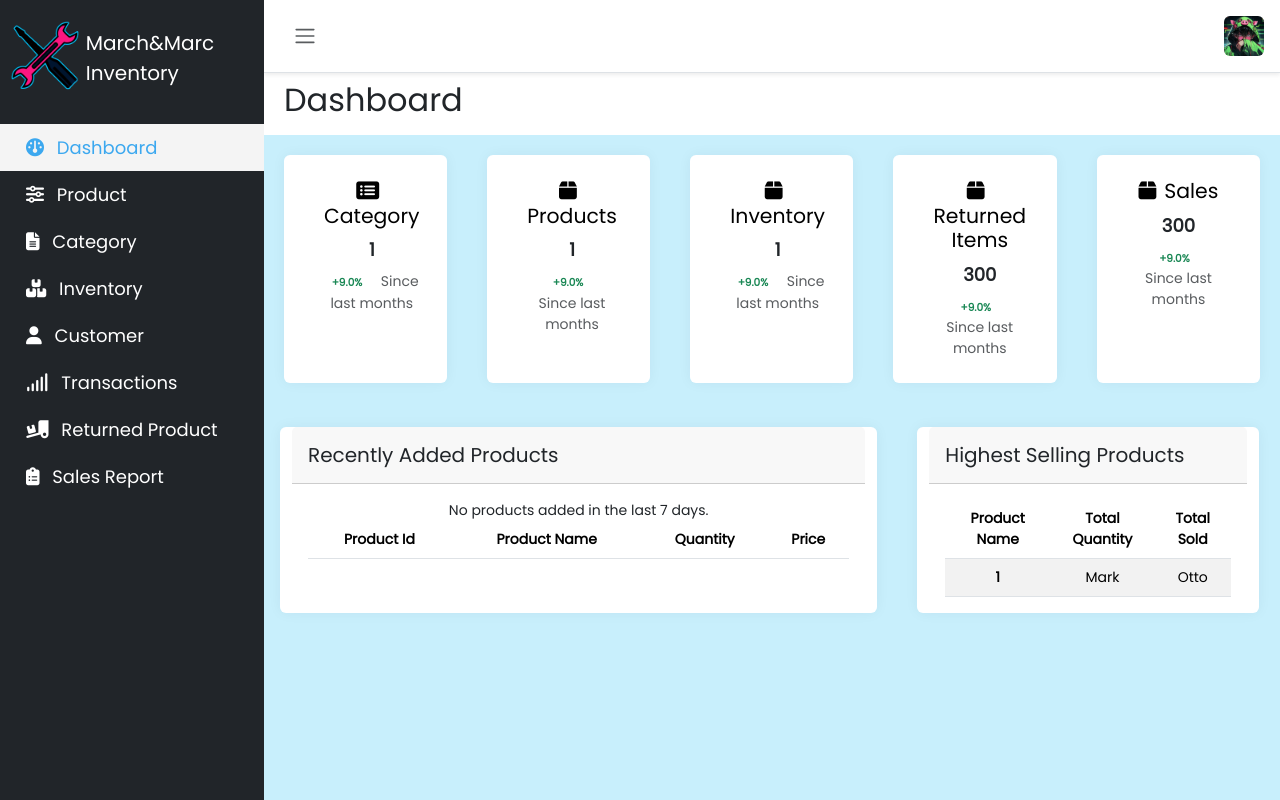
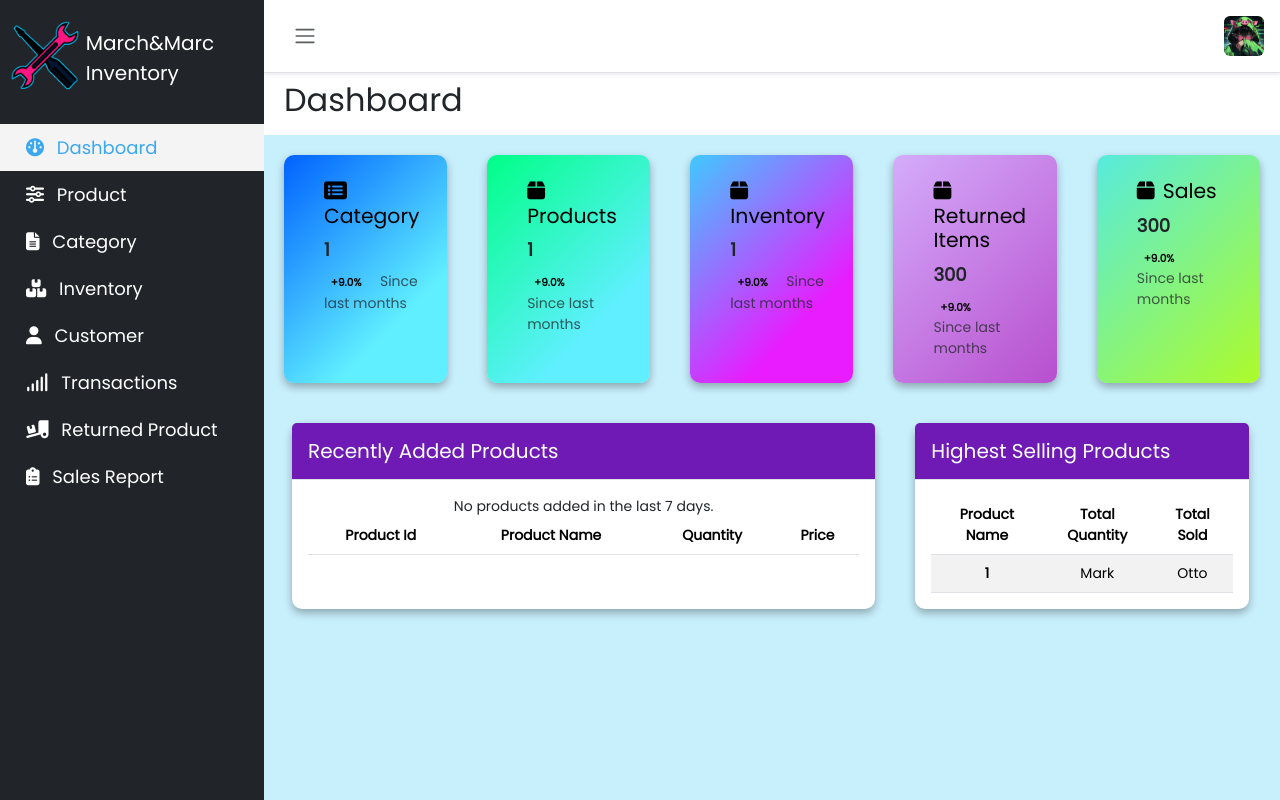
Before and after one commit to Zekechan11/InventoryMARCH, a PHP site: page / in a window 1280 px wide. Run offline with PHP 8.4, Linux system fonts and the light colour scheme; data comes from the database, SQL or seed files in the repository; lists and menus that the app fills with data are empty; some libraries are stand-ins or nearby versions.

Commit message:
december 10

```diff
--- a/category.php
+++ b/category.php
@@ -30,7 +30,7 @@ require_once('function/update.php');
         <div class="col-lg-12">
             <div class="card-body text-center">
                 <div class="table-responsive">
-                    <table id="example" class=" display" style="width:100%;">
+                    <table id="example" class="display" style="width:100%;">
                         <thead>
                             <tr>
                                 <th class="text-center">Category Id</th>
--- /dev/null
+++ b/css/main.css
@@ -0,0 +1,173 @@
+@import url('https://fonts.googleapis.com/css2?family=Poppins&display=swap');
+
+*, ::after,
+::before {
+    box-sizing: border-box;
+}
+
+body {
+    font-family: 'Poppins', sans-serif;
+    font-size: 0.875rem;
+    opacity: 1;
+    overflow-y: scroll;
+    margin: 0;
+}
+
+a {
+    cursor: pointer;
+    text-decoration: none;
+    font-family: 'Poppins', sans-serif;
+}
+
+li {
+    list-style: none;
+}
+
+
+h4 {
+    font-family: 'Poppins', sans-serif;
+    font-size: 1.275rem;
+    color: var(--bs-emphasis-color);
+}
+
+/* Layouts for admin dashboard */
+
+.wrapper {
+    align-items: stretch;
+    display: flex;
+    width: 100%;
+}
+
+
+#sidebar {
+    max-width: 264px;
+    min-width: 264px;
+    background: var(--bs-dark);
+    transition: all 0.35s ease-in-out;
+}
+
+.main {
+    display: flex;
+    flex-direction: column;
+    min-height: 100vh;
+    min-width: 0;
+    overflow: hidden;
+    transition: all 0.35s ease-in-out;
+    width: 100%;
+    background: #C8EFFC;
+}
+
+/* Sidebar Menu */
+.sidebar-logo img {
+    position: relative;
+    right: 5px;
+    width: 100px; /* Set the desired width */
+    height: 100px; /* Set the desired height */
+}
+
+.sidebar-logo {
+    position: relative; /* Set position to relative for z-index to work */
+}
+
+.sidebar-logo a {
+    position: absolute;
+    font-size: 20px;
+    top: 50%;
+    left: 150px;
+    color: white;
+    transform: translate(-50%, -50%); /* Center the text */
+    z-index: 2; /* Set the z-index value for the anchor text */
+}
+
+
+.sidebar-nav {
+    flex-grow: 1;
+    list-style: none;
+    margin-bottom: 0;
+    padding-left: 0;
+    margin-left: 0;
+}
+
+
+.sidebar-header {
+    color: white;
+    font-size: .75rem;
+    padding: 1.5rem 1.5rem .375rem;
+}
+
+a.sidebar-link {
+    padding: .625rem 1.625rem;
+    color: white;
+    position: relative;
+    display: block;
+    font-size: 0.875rem;
+}
+
+.sidebar-link {
+    color: #000; /* Default text color */
+    background-color: transparent; /* Default background color */
+    text-decoration: none; /* Remove underline if needed */
+    transition: color 0.3s, background-color 0.3s; /* Add smooth transitions */
+}
+
+li:hover,
+li.active {
+    background-color: #f4f4f4; /* Change to your desired background color on hover */
+}
+
+li:hover a,
+li.active a {
+    color: rgb(60, 168, 239); /* Text color for the active link */
+}
+
+.avatar {
+    height: 40px;
+    width: 40px;
+}
+
+.navbar-expand .navbar-nav {
+    margin-left: auto;
+}
+
+.content {
+    flex: 1;
+    max-width: 100vw;
+    width: 100%;
+}
+
+@media (min-wdth: 76px) {
+    .content {
+        max-width: auto;
+        width: auto;
+    }
+}
+
+.card {
+    margin: 20px;
+    box-shadow: 0 0 .875rem rgb(34, 46, 60, .05);
+    margin-bottom: 24px;
+}
+
+
+.illustration {
+    background-color: orange;
+    color:  var(--bs-emphasis-color);
+}
+
+.illustration-img {
+    max-width: 150px;
+    width: 100%;
+}
+
+/* Sidebar Toggle  */
+
+#sidebar.collapsed {
+    margin-left: -264px;
+}
+
+
+/*  */
+
+.container-sm {
+    padding-top: 100px;
+}
--- a/css/style.css
+++ /dev/null
@@ -1,173 +0,0 @@
-@import url('https://fonts.googleapis.com/css2?family=Poppins&display=swap');
-
-*, ::after,
-::before {
-    box-sizing: border-box;
-}
-
-body {
-    font-family: 'Poppins', sans-serif;
-    font-size: 0.875rem;
-    opacity: 1;
-    overflow-y: scroll;
-    margin: 0;
-}
-
-a {
-    cursor: pointer;
-    text-decoration: none;
-    font-family: 'Poppins', sans-serif;
-}
-
-li {
-    list-style: none;
-}
-
-
-h4 {
-    font-family: 'Poppins', sans-serif;
-    font-size: 1.275rem;
-    color: var(--bs-emphasis-color);
-}
-
-/* Layouts for admin dashboard */
-
-.wrapper {
-    align-items: stretch;
-    display: flex;
-    width: 100%;
-}
-
-
-#sidebar {
-    max-width: 264px;
-    min-width: 264px;
-    background: var(--bs-dark);
-    transition: all 0.35s ease-in-out;
-}
-
-.main {
-    display: flex;
-    flex-direction: column;
-    min-height: 100vh;
-    min-width: 0;
-    overflow: hidden;
-    transition: all 0.35s ease-in-out;
-    width: 100%;
-    background: #C8EFFC;
-}
-
-/* Sidebar Menu */
-.sidebar-logo img {
-    position: relative;
-    right: 5px;
-    width: 100px; /* Set the desired width */
-    height: 100px; /* Set the desired height */
-}
-
-.sidebar-logo {
-    position: relative; /* Set position to relative for z-index to work */
-}
-
-.sidebar-logo a {
-    position: absolute;
-    font-size: 20px;
-    top: 50%;
-    left: 150px;
-    color: white;
-    transform: translate(-50%, -50%); /* Center the text */
-    z-index: 2; /* Set the z-index value for the anchor text */
-}
-
-
-.sidebar-nav {
-    flex-grow: 1;
-    list-style: none;
-    margin-bottom: 0;
-    padding-left: 0;
-    margin-left: 0;
-}
-
-
-.sidebar-header {
-    color: white;
-    font-size: .75rem;
-    padding: 1.5rem 1.5rem .375rem;
-}
-
-a.sidebar-link {
-    padding: .625rem 1.625rem;
-    color: white;
-    position: relative;
-    display: block;
-    font-size: 0.875rem;
-}
-
-.sidebar-link {
-    color: #000; /* Default text color */
-    background-color: transparent; /* Default background color */
-    text-decoration: none; /* Remove underline if needed */
-    transition: color 0.3s, background-color 0.3s; /* Add smooth transitions */
-}
-
-.sidebar-link:hover {
-    color: rgb(60, 168, 239); /* Text color for the active link */
-    background-color: #f4f4f4; /* Change to your desired background color on hover */
-}
-
-.sidebar-link.active {
-    color: rgb(60, 168, 239); /* Text color for the active link */
-    background-color: #f4f4f4; /* Background color for the active link */
-}
-
-.avatar {
-    height: 40px;
-    width: 40px;
-}
-
-.navbar-expand .navbar-nav {
-    margin-left: auto;
-}
-
-.content {
-    flex: 1;
-    max-width: 100vw;
-    width: 100%;
-}
-
-@media (min-wdth: 76px) {
-    .content {
-        max-width: auto;
-        width: auto;
-    }
-}
-
-.card {
-    margin: 20px;
-    box-shadow: 0 0 .875rem rgb(34, 46, 60, .05);
-    margin-bottom: 24px;
-}
-
-
-.illustration {
-    background-color: orange;
-    color:  var(--bs-emphasis-color);
-}
-
-.illustration-img {
-    max-width: 150px;
-    width: 100%;
-}
-
-/* Sidebar Toggle  */
-
-#sidebar.collapsed {
-    margin-left: -264px;
-}
-
-
-/*  */
-
-.container-sm {
-    padding-top: 100px;
-}
--- a/inc/header.php
+++ b/inc/header.php
@@ -7,7 +7,7 @@
     <title>March & Marc Inventory</title>
     <link href="https://cdn.jsdelivr.net/npm/bootstrap@5.3.2/dist/css/bootstrap.min.css" rel="stylesheet">
     <script src="https://kit.fontawesome.com/7b92f6b770.js" crossorigin="anonymous"></script>
-    <link rel="stylesheet" href="css/style.css">
+    <link rel="stylesheet" href="css/main.css">
     <link rel="stylesheet" href="style-report.css">
     <link rel="stylesheet" href="https://cdn.datatables.net/1.13.7/css/jquery.dataTables.min.css">
 </head>
@@ -21,51 +21,51 @@
                     <a href="index.php">March&Marc<br>Inventory</a>
                 </div>
                 <ul class="sidebar-nav">
-                    <li class="sidebar-item">
-                        <a href="index.php" class="sidebar-link active" style="font-size: 18px;">
+                    <li class="active">
+                        <a href="index.php" class="sidebar-link" style="font-size: 18px;">
                             <i class="fa-solid fa-gauge pe-2"></i>
                             Dashboard
                         </a>
                     </li>
 
-                    <li class="sidebar-item">
+                    <li>
                         <a href="product.php" class="sidebar-link" style="font-size: 18px;">
                             <i class="fa-solid fa-sliders pe-2"></i>
                             Product
                         </a>
                     </li>
-                    <li class="sidebar-item">
+                    <li>
                         <a href="category.php" class="sidebar-link" style="font-size: 18px;">
                             <i class="fa-solid fa-file-lines pe-2"></i>
                             Category
                         </a>
                     </li>
-                    <li class="sidebar-item">
+                    <li>
                         <a href="inventory.php" class="sidebar-link" style="font-size: 18px;">
                             <i class="fa-solid fa-boxes-stacked pe-2"></i>
                             Inventory
                         </a>
                     </li>
-                    <li class="sidebar-item">
+                    <li>
                         <a href="customer.php" class="sidebar-link" style="font-size: 18px;">
                             <i class="fa-solid fa-user pe-2"></i>
                             Customer
                         </a>
                     </li>
-                    <li class="sidebar-item">
+                    <li>
                         <a href="transaction.php" class="sidebar-link" style="font-size: 18px;">
                             <i class="fa-solid fa-signal pe-2"></i>
                             Transactions
                         </a>
                     </li>
-                    <li class="sidebar-item">
+                    <li>
                         <a href="returned_product.php" class="sidebar-link" style="font-size: 18px;">
                             <i class="fa-solid fa-truck-ramp-box pe-2"></i>
                             Returned Product
                         </a>
                     </li>
 
-                    <li class="sidebar-item">
+                    <li>
                         <a href="sales_report.php" class="sidebar-link" style="font-size: 18px;">
                             <i class="fa-solid fa-clipboard-list pe-2"></i>
                             Sales Report
@@ -94,6 +94,7 @@
                     </ul>
                 </div>
             </nav>
+
 </body>
 
 </html>
--- a/index.php
+++ b/index.php
@@ -2,6 +2,62 @@
 require_once('inc/header.php');
 require_once('dbconfig.php');
 ?>
+<style>
+    .card {
+        border-radius: 10px;
+        /* Optional: Add rounded corners to the cards */
+        box-shadow: 0 4px 8px rgba(0, 0, 0, 0.3);
+        /* Optional: Add a subtle box shadow */
+        margin-bottom: 20px;
+        /* Optional: Add some spacing between cards */
+    }
+
+    .card1 {
+        background: linear-gradient(-45deg, #60efff 28%, #0061ff 100%);
+    }
+
+    .card2 {
+        background: linear-gradient(-45deg, #60efff 28%, #00ff87 100%);
+    }
+
+    .card3 {
+        background: linear-gradient(-45deg, #e81cff 28%, #40c9ff 100%);
+    }
+
+    .card4 {
+        background: linear-gradient(-45deg, #b84fce 0%, #d4acfb 100%);
+    }
+
+    .card5 {
+        background: linear-gradient(-45deg, #aefb2a 0%, #57ebde 100%);
+    }
+
+    .card-body {
+        text-align: left;
+        /* Optional: Align the text to the left within the card body */
+    }
+
+    .card-header {
+        background-color: #6F1AB4;
+        /* Optional: Change the background color of the card header */
+        border-bottom: 1px solid #dee2e6;
+        /* Optional: Add a bottom border to the card header */
+    }
+
+    .card-title {
+        color: #ffff;
+        /* Optional: Change the color of the card title */
+    }
+
+    .table {
+        margin-bottom: 0;
+        /* Optional: Remove the default margin-bottom from tables in cards */
+    }
+
+    .badge {
+        color: black;
+    }
+</style>
 
 <div class="wrapper">
     <main class="content">
@@ -11,7 +67,7 @@ require_once('dbconfig.php');
             </div>
         </header>
         <div class="custom-layout col-12 d-flex w-100 text-center" style="position: relative; left:3    0px;">
-            <div class="card border-0 px-4">
+            <div class="card border-0 px-4 card1">
                 <div class="card-body py-4">
                     <div class="d-flex align-items-start">
                         <div class="flex-grow-1">
@@ -22,7 +78,7 @@ require_once('dbconfig.php');
                                 <?php echo getCategoryCount($conn); ?>
                             </p>
                             <div class="mb-0">
-                                <span class="badge text-success me-2">
+                                <span class="badge me-2">
                                     +9.0%
                                 </span>
                                 <span class="text-muted">
@@ -33,7 +89,7 @@ require_once('dbconfig.php');
                     </div>
                 </div>
             </div>
-            <div class="card border-0 px-4">
+            <div class="card border-0 px-4 card2">
                 <div class="card-body py-4">
                     <div class="d-flex align-items-start">
                         <div class="flex-grow-1">
@@ -44,7 +100,7 @@ require_once('dbconfig.php');
                                 <?php echo getProductCount($conn); ?>
                             </p>
                             <div class="mb-0">
-                                <span class="badge text-success me-2">
+                                <span class="badge me-2">
                                     +9.0%
                                 </span>
                                 <span class="text-muted">
@@ -55,7 +111,7 @@ require_once('dbconfig.php');
                     </div>
                 </div>
             </div>
-            <div class="card border-0 px-4">
+            <div class="card border-0 px-4 card3">
                 <div class="card-body py-4">
                     <div class="d-flex align-items-start">
                         <div class="flex-grow-1">
@@ -66,7 +122,7 @@ require_once('dbconfig.php');
                                 <?php echo getInventoryCount($conn); ?>
                             </p>
                             <div class="mb-0">
-                                <span class="badge text-success me-2">
+                                <span class="badge me-2">
                                     +9.0%
                                 </span>
                                 <span class="text-muted">
@@ -77,7 +133,7 @@ require_once('dbconfig.php');
                     </div>
                 </div>
             </div>
-            <div class="card border-0 px-4">
+            <div class="card border-0 px-4 card4">
                 <div class="card-body py-4">
                     <div class="d-flex align-items-start">
                         <div class="flex-grow-1">
@@ -88,7 +144,7 @@ require_once('dbconfig.php');
                                 300
                             </p>
                             <div class="mb-0">
-                                <span class="badge text-success me-2">
+                                <span class="badge me-2">
                                     +9.0%
                                 </span>
                                 <span class="text-muted">
@@ -99,7 +155,7 @@ require_once('dbconfig.php');
                     </div>
                 </div>
             </div>
-            <div class="card border-0 px-4">
+            <div class="card border-0 px-4 card5">
                 <div class="card-body py-4">
                     <div class="d-flex align-items-start">
                         <div class="flex-grow-1">
@@ -110,7 +166,7 @@ require_once('dbconfig.php');
                                 300
                             </p>
                             <div class="mb-0">
-                                <span class="badge text-success me-2">
+                                <span class="badge me-2">
                                     +9.0%
                                 </span>
                                 <span class="text-muted">
@@ -122,8 +178,8 @@ require_once('dbconfig.php');
                 </div>
             </div>
         </div>
-        <div class="row px-2">
-        <div class="card border-0 col-md-7">
+        <div class="row g-0 px-2">
+            <div class="card mb-0 border-0 col-md-7">
                 <div class="card-header">
                     <h5 class="card-title mb-0 py-2">
                         Recently Added Products
@@ -151,10 +207,10 @@ require_once('dbconfig.php');
                                 foreach ($recentlyAddedProducts as $product) {
                             ?>
                                     <tr>
-                            <td><?=$product['product_id']?></td>
-                            <td><?=$product['product_name']?></td>
-                            <td><?=$product['quantity']?></td>
-                            <td><?=$product['price']?></td>
+                                        <td><?= $product['product_id'] ?></td>
+                                        <td><?= $product['product_name'] ?></td>
+                                        <td><?= $product['quantity'] ?></td>
+                                        <td><?= $product['price'] ?></td>
                                     </tr>
                             <?php
                                 }
@@ -164,7 +220,7 @@ require_once('dbconfig.php');
                     </table>
                 </div>
             </div>
-        <div class="card border-0 col-4">
+            <div class="card mb-0 border-0 col-4">
                 <div class="card-header">
                     <h5 class="card-title mb-0 py-2">
                         Highest Selling Products
--- a/modal/returned_products.php
+++ b/modal/returned_products.php
@@ -20,7 +20,6 @@
                                                 <th class="text-center">Customer Name</th>
                                                 <th class="text-center">Category Name</th>
                                                 <th class="text-center">Product Name</th>
-                                                <th class="text-center">Media</th>
                                                 <th class="text-center">Instock</th>
                                                 <th class="text-center">Price</th>
                                                 <th class="text-center">Date</th>
--- a/returned_product.php
+++ b/returned_product.php
@@ -35,7 +35,6 @@
                                 <th class="text-center">Customer Name</th>
                                 <th class="text-center">Category Name</th>
                                 <th class="text-center">Product Name</th>
-                                <th class="text-center">Media</th>
                                 <th class="text-center">Instock</th>
                                 <th class="text-center">Price</th>
                                 <th class="text-center">Date</th>
```
Lines whose indentation alone changed are shown as unchanged.
